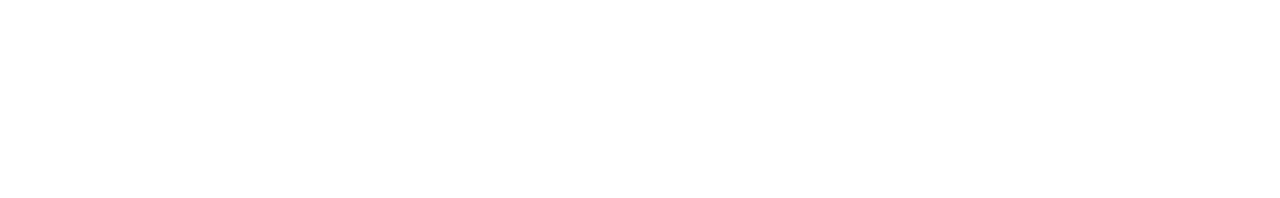
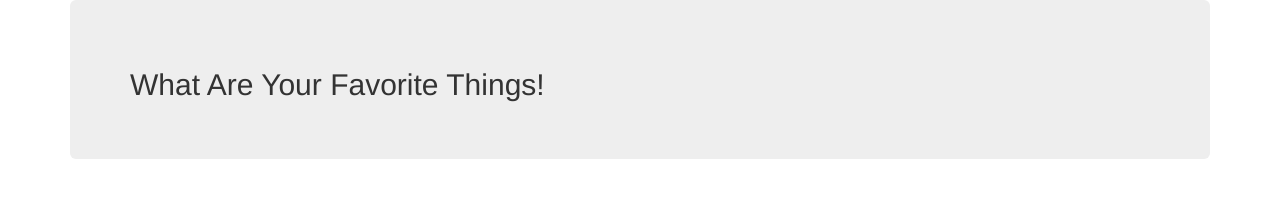
Before and after one commit to sarakane/Favorite-Things-Array-Practice, a plain HTML site: page index.html in a window 1280 px wide. Drawn offline with Linux system fonts and the light colour scheme.

Commit message:
initial commit
Co-authored-by: Sara Kane <kane.sarak@gmail.com>

```diff
--- a/index.html
+++ b/index.html
@@ -7,9 +7,14 @@
   <link href="css/styles.css" rel="stylesheet" type="text/css">
   <script src="js/jquery-3.5.1.js"></script>
   <script src="js/scripts.js"></script>
-  <title>Document</title>
+  <title>Favorite Things!</title>
 </head>
 <body>
+  <div class="container">
+    <div class="jumbotron">
+      <h2>What Are Your Favorite Things!</h2>
+    </div>
 
+  </div>
 </body>
 </html>
```
